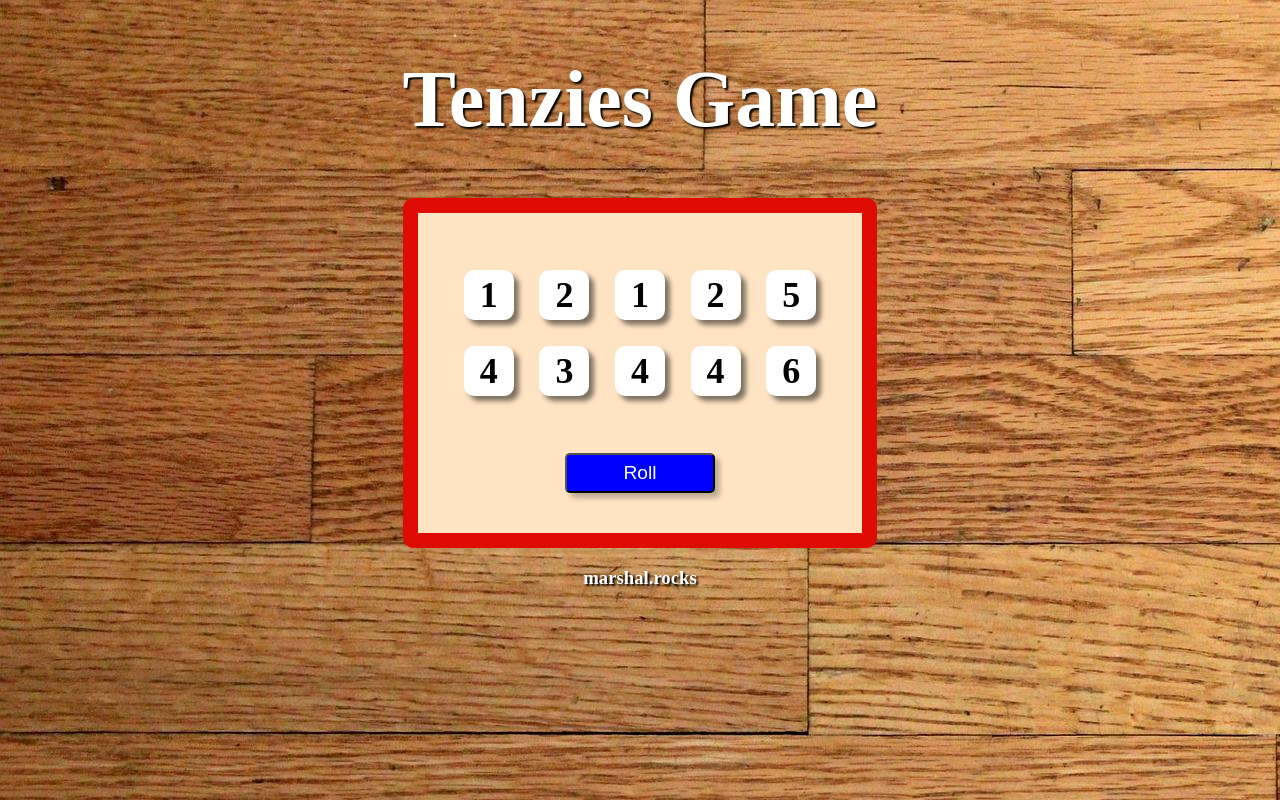
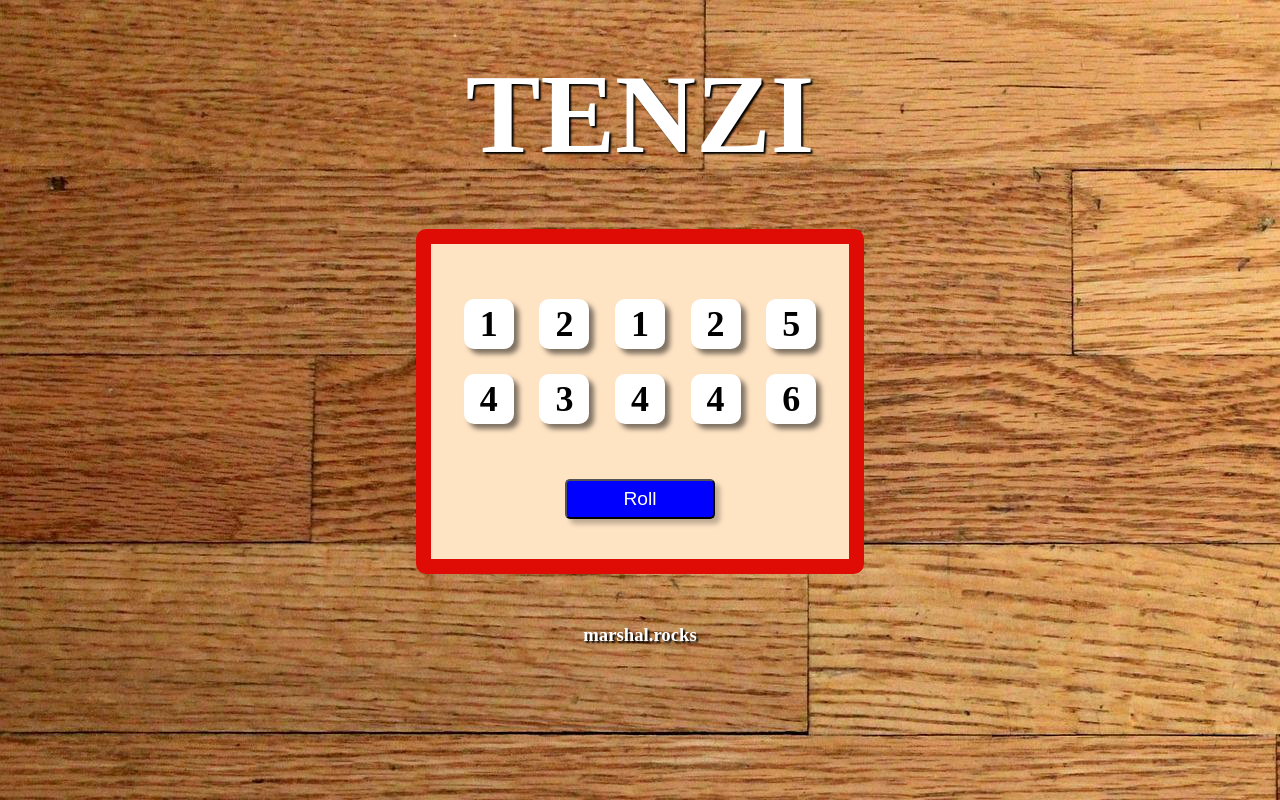
Before and after one commit to remarshal/tenzies-game, a React (Create React App) app: page / in a window 1280 px wide. Built offline with nearby package versions, Linux system fonts and the light colour scheme.

Commit message:
updated css

```diff
--- a/src/App.jsx
+++ b/src/App.jsx
@@ -21,7 +21,7 @@ function App() {
 
   return (
     <main>
-      <h1>Tenzies Game</h1>
+      <h1>TENZI</h1>
       <div className="container">
         <div className="dice--container">
           {diceNumbers}
--- a/src/style.css
+++ b/src/style.css
@@ -14,12 +14,14 @@ main {
 
 main h1 {
   color: white;
-  font-size: 5rem;
+  font-size: 7rem;
+  margin: 50px;
   text-shadow: 2px 2px 2px #000;
 }
 
 main h3 {
   color: white;
+  margin: 50px;
   text-shadow: 2px 2px 2px #000;
 }
 
@@ -65,11 +67,12 @@ main h3 {
   font-size: 1.2rem;
   align-self: center;
   margin-bottom: 40px;
+  cursor: pointer;
 }
 
 .btn:hover {
   box-shadow: 5px 5px 5px rgba(0, 0, 0, 0.5);
-  background-color: rgba(0, 0, 255, 0.753);
+  background-color: rgba(0, 119, 255, 0.753);
   color: white;
 }
 
```
